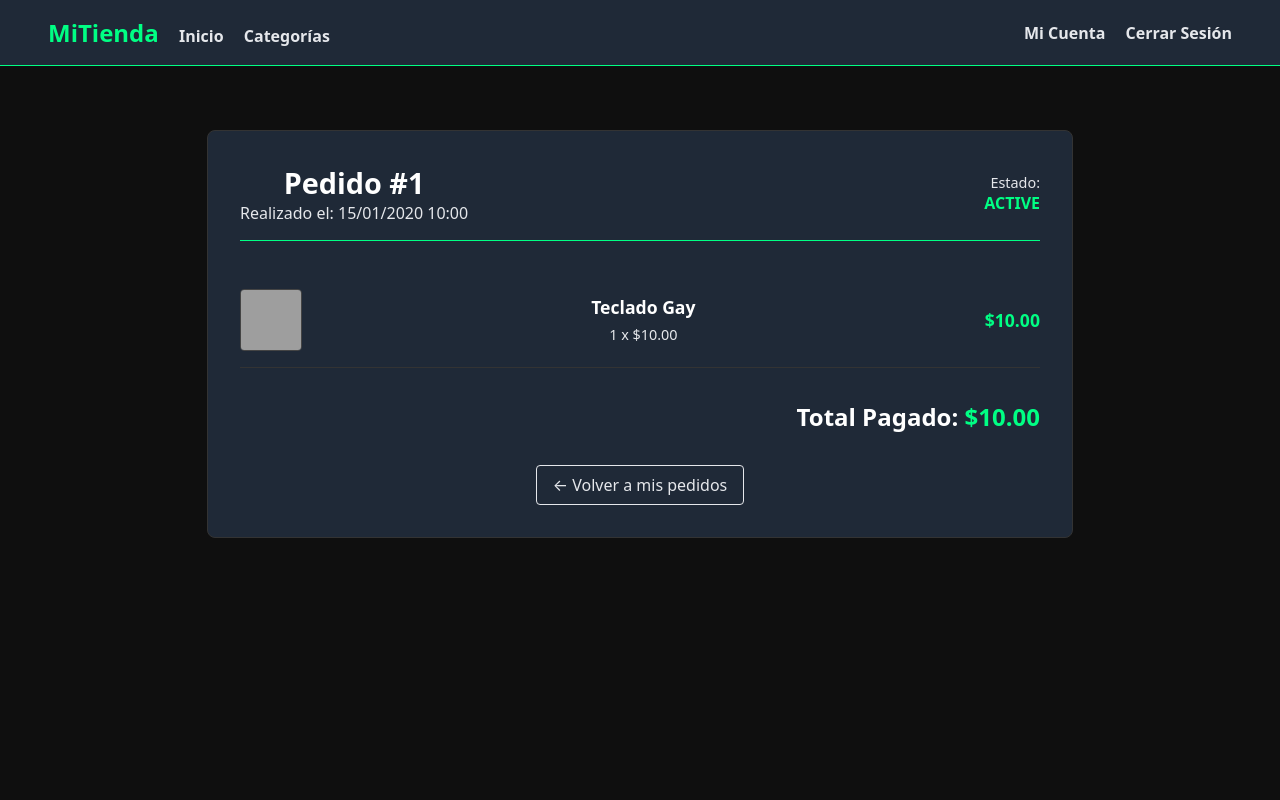
After one commit to Danilab30/tienda-electronica, a PHP site: page /ver_pedido.php?id=1 in a window 1280 px wide. The commit adds this page. Run offline with PHP 8.4, Linux system fonts and the light colour scheme; a user stored in the database is signed in; data comes from the database, SQL or seed files in the repository; tables that the repository leaves empty hold one stand-in row (values such as "Sample post"); a stand-in replaces the project's code that opens the database connection; grey boxes are pictures that could not be loaded.

Commit message:
Paso 12 y 13: Historial de pedidos y detalle de compra

```diff
--- a/carrito.php
+++ b/carrito.php
@@ -199,7 +199,7 @@ try {
                     <a href="#">Mi Cuenta</a>
                     <a href="logout.php">Cerrar Sesión</a>
                 <?php else: ?>
-                    <a href="login.php">Cuenta</a>
+                    <a href="mi_cuenta.php">Mi Cuenta</a>
                 <?php endif; ?>
                 <a href="carrito.php">Carrito</a>
             </div>
--- a/categorias.php
+++ b/categorias.php
@@ -216,7 +216,7 @@ try {
             <div class="nav-links-user">
                 <?php if (isset($_SESSION['usuario_id'])): ?>
                     <span>¡Hola, <?php echo htmlspecialchars($_SESSION['usuario_nombres']); ?>!</span>
-                    <a href="#">Mi Cuenta</a>
+                    <a href="mi_cuenta.php">Mi Cuenta</a>
                     <a href="logout.php">Cerrar Sesión</a>
                 <?php else: ?>
                     <a href="login.php">Cuenta</a>
--- a/index.php
+++ b/index.php
@@ -48,7 +48,7 @@ try {
             <div class="nav-links-user">
                 <?php if (isset($_SESSION['usuario_id'])): ?>
                     <span>¡Hola, <?php echo htmlspecialchars($_SESSION['usuario_nombres']); ?>!</span>
-                    <a href="#">Mi Cuenta</a>
+                    <a href="mi_cuenta.php">Mi Cuenta</a>
                     <a href="logout.php">Cerrar Sesión</a>
                 <?php else: ?>
                     <a href="login.php">Cuenta</a>
--- a/producto.php
+++ b/producto.php
@@ -148,7 +148,7 @@ try {
                     <a href="#">Mi Cuenta</a>
                     <a href="logout.php">Cerrar Sesión</a>
                 <?php else: ?>
-                    <a href="login.php">Cuenta</a>
+                    <a href="mi_cuenta.php">Mi Cuenta</a>
                 <?php endif; ?>
                 <a href="carrito.php">Carrito</a>
             </div>
--- /dev/null
+++ b/ver_pedido.php
@@ -0,0 +1,189 @@
+<?php
+// 1. Iniciar sesión
+session_start();
+require 'config/conexion.php';
+
+// 2. GUARDIA DE LOGIN
+if (!isset($_SESSION['usuario_id'])) {
+    header('Location: login.php');
+    exit;
+}
+
+// 3. VALIDAR ID DEL PEDIDO
+if (!isset($_GET['id']) || empty($_GET['id'])) {
+    header('Location: mi_cuenta.php');
+    exit;
+}
+
+$pedido_id = $_GET['id'];
+$usuario_id = $_SESSION['usuario_id'];
+
+try {
+    // 4. OBTENER LA INFO DEL PEDIDO (ENCABEZADO)
+    // ¡OJO! Es VITAL el "AND usuario_id = ?".
+    // Esto evita que un usuario cambie el ID en la URL y vea el pedido de otra persona.
+    $sql_pedido = "SELECT * FROM pedidos WHERE id = ? AND usuario_id = ?";
+    $stmt_pedido = $pdo->prepare($sql_pedido);
+    $stmt_pedido->execute([$pedido_id, $usuario_id]);
+    $pedido = $stmt_pedido->fetch();
+
+    if (!$pedido) {
+        // Si no encuentra el pedido o no es tuyo, te regresa.
+        header('Location: mi_cuenta.php');
+        exit;
+    }
+
+    // 5. OBTENER LOS PRODUCTOS DEL PEDIDO (DETALLES)
+    $sql_detalles = "SELECT dp.*, p.nombre, p.imagen_url
+                     FROM detalles_pedido dp
+                     JOIN productos p ON dp.producto_id = p.id
+                     WHERE dp.pedido_id = ?";
+    $stmt_detalles = $pdo->prepare($sql_detalles);
+    $stmt_detalles->execute([$pedido_id]);
+    $detalles = $stmt_detalles->fetchAll();
+
+} catch (PDOException $e) {
+    die("Error: " . $e->getMessage());
+}
+?>
+
+<!DOCTYPE html>
+<html lang="es">
+<head>
+    <meta charset="UTF-8">
+    <meta name="viewport" content="width=device-width, initial-scale=1.0">
+    <title>Pedido #<?php echo $pedido_id; ?> - Detalle</title>
+    <link rel="stylesheet" href="css/estilos.css">
+
+    <style>
+        .detalle-container {
+            max-width: 800px;
+            margin: 2rem auto;
+            background-color: var(--color-gris-carbon);
+            padding: 2rem;
+            border-radius: 8px;
+            border: 1px solid #333;
+        }
+        .detalle-header {
+            border-bottom: 1px solid var(--color-verde-neon);
+            padding-bottom: 1rem;
+            margin-bottom: 2rem;
+            display: flex;
+            justify-content: space-between;
+            align-items: center;
+        }
+        .detalle-header h1 {
+            margin: 0;
+            font-size: 1.8rem;
+            color: var(--color-blanco);
+        }
+        .fecha-pedido {
+            color: var(--color-gris-claro);
+        }
+
+        /* Lista de productos */
+        .item-pedido {
+            display: flex;
+            gap: 1rem;
+            padding: 1rem 0;
+            border-bottom: 1px solid #333;
+            align-items: center;
+        }
+        .item-pedido img {
+            width: 60px;
+            height: 60px;
+            object-fit: cover;
+            border-radius: 4px;
+            border: 1px solid #444;
+        }
+        .item-info { flex: 1; }
+        .item-info h3 { margin: 0 0 0.3rem 0; font-size: 1.1rem; color: var(--color-blanco); }
+        .item-info span { font-size: 0.9rem; color: var(--color-gris-claro); }
+
+        .item-total {
+            font-weight: 700;
+            font-size: 1.1rem;
+            color: var(--color-verde-neon);
+        }
+
+        .resumen-total {
+            margin-top: 2rem;
+            text-align: right;
+            font-size: 1.5rem;
+            font-weight: 800;
+            color: var(--color-blanco);
+        }
+        .resumen-total span { color: var(--color-verde-neon); }
+
+        .btn-volver {
+            display: inline-block;
+            margin-top: 2rem;
+            text-decoration: none;
+            color: var(--color-gris-claro);
+            border: 1px solid var(--color-gris-claro);
+            padding: 0.5rem 1rem;
+            border-radius: 4px;
+            transition: all 0.3s ease;
+        }
+        .btn-volver:hover {
+            border-color: var(--color-verde-neon);
+            color: var(--color-verde-neon);
+        }
+    </style>
+</head>
+<body class="page-content">
+
+    <header>
+        <nav>
+            <div class="nav-links-main">
+                <a href="index.php" class="logo">MiTienda</a>
+                <a href="index.php">Inicio</a>
+                <a href="categorias.php">Categorías</a>
+            </div>
+            <div class="nav-links-user">
+                <a href="mi_cuenta.php">Mi Cuenta</a>
+                <a href="logout.php">Cerrar Sesión</a>
+            </div>
+        </nav>
+    </header>
+
+    <main>
+        <div class="detalle-container">
+
+            <div class="detalle-header">
+                <div>
+                    <h1>Pedido #<?php echo $pedido['id']; ?></h1>
+                    <span class="fecha-pedido">Realizado el: <?php echo date("d/m/Y H:i", strtotime($pedido['fecha_pedido'])); ?></span>
+                </div>
+                <div style="text-align: right;">
+                    <span style="display:block; color:var(--color-gris-claro); font-size:0.9rem;">Estado:</span>
+                    <span style="color:var(--color-verde-neon); font-weight:bold;"><?php echo strtoupper($pedido['estado_pago']); ?></span>
+                </div>
+            </div>
+
+            <div class="lista-items">
+                <?php foreach ($detalles as $item): ?>
+                    <div class="item-pedido">
+                        <img src="uploads/<?php echo htmlspecialchars($item['imagen_url']); ?>" alt="">
+                        <div class="item-info">
+                            <h3><?php echo htmlspecialchars($item['nombre']); ?></h3>
+                            <span><?php echo $item['cantidad']; ?> x $<?php echo number_format($item['precio_unitario'], 2); ?></span>
+                        </div>
+                        <div class="item-total">
+                            $<?php echo number_format($item['cantidad'] * $item['precio_unitario'], 2); ?>
+                        </div>
+                    </div>
+                <?php endforeach; ?>
+            </div>
+
+            <div class="resumen-total">
+                Total Pagado: <span>$<?php echo number_format($pedido['total'], 2); ?></span>
+            </div>
+
+            <a href="mi_cuenta.php" class="btn-volver">← Volver a mis pedidos</a>
+
+        </div>
+    </main>
+
+</body>
+</html>
```
Also changed, not shown: mi_cuenta.php (added, +176 -0 lines).
